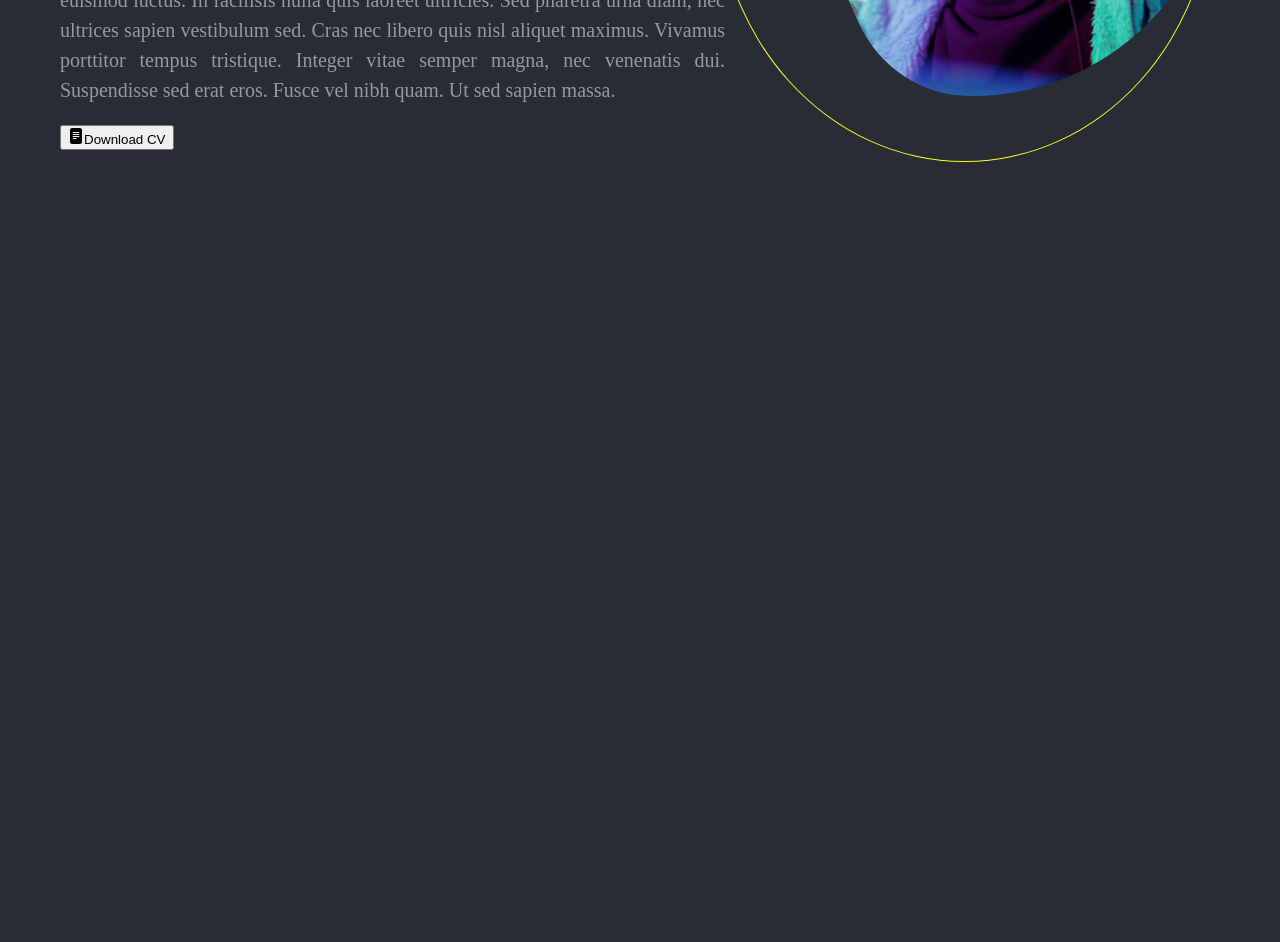
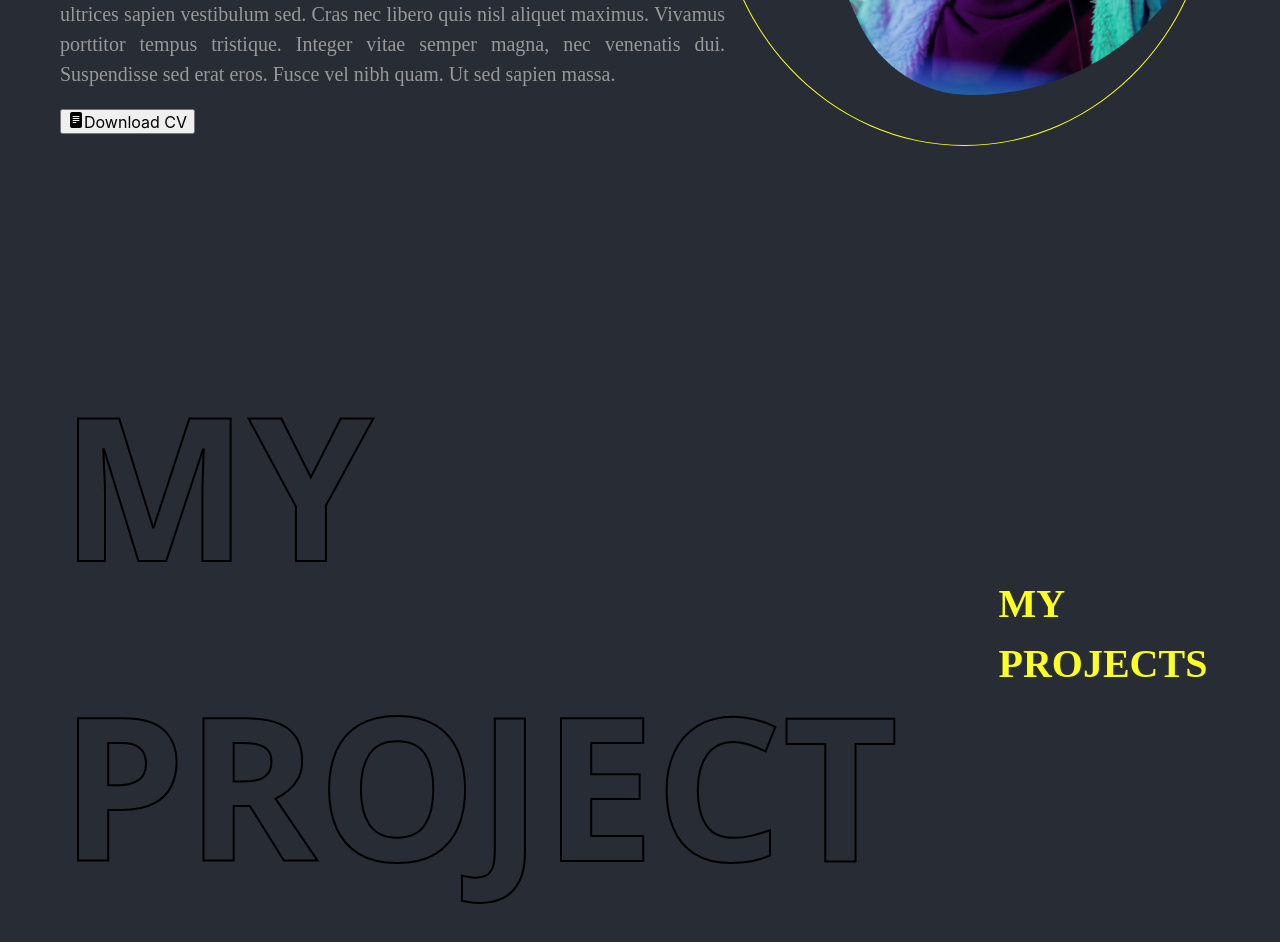
Before and after one commit to zTironz/tiron.dev, a React (Create React App) app: page / in a window 1280 px wide. Shown: the part 500-1442 px from the top of the page. Before the commit the page ends 800 px from the top, so only its background shows below. Built offline with nearby package versions, Linux system fonts and the light colour scheme.

Commit message:
projects/project components, styles

```diff
--- a/src/App.css
+++ b/src/App.css
@@ -57,7 +57,7 @@ border: 2px solid #FBFF22;
 border-radius: 5px;
 }
 
-.hero__section {
+.hero {
   display: flex;
 }
 
@@ -131,6 +131,40 @@ color: #999999;
     border: 1px solid #FBFF22;
 }
 
+.projects__title-wrapper {
+  display: flex;
+  position: relative;
+}
+
+.projects__title {
+  font-family: 'Poppins';
+font-style: normal;
+font-weight: 600;
+font-size: 40px;
+line-height: 60px;
+/* identical to box height */
+display: flex;
+align-items: center;
+text-align: justify;
+
+color: #FBFF22;
+}
+
+.projects__title-back {
+  font-family: 'Poppins';
+font-style: normal;
+font-weight: 600;
+font-size: 200px;
+line-height: 300px;
+display: flex;
+align-items: center;
+text-align: justify;
+-webkit-text-stroke: 2px black; /* width and color */
+
+font-family: sans; color: transparent;
+
+}
+
 /* @keyframes App-logo-spin {
   from {
     transform: rotate(0deg);
--- a/src/App.js
+++ b/src/App.js
@@ -1,6 +1,7 @@
 import './App.css';
 import Hero from './components/Hero';
 import Navbar from './components/Navbar';
+import Projects from './components/Projects';
 
 function App() {
   return (
@@ -8,9 +9,10 @@ function App() {
       <header className="header">
         <Navbar />
       </header>
-      <section className='hero'>
+
         <Hero />
-      </section>
+
+      <Projects />
     </div>
   );
 }
--- a/src/components/Hero.jsx
+++ b/src/components/Hero.jsx
@@ -3,7 +3,7 @@ import CV from '../images/cv.svg'
 
 const Hero = () => {
     return (
-        <div className='hero__section'>
+        <section className='hero'>
             <div>
             <h3 className='hero__text'>Hello!</h3>
             <h1 className='hero__title'>I’m <span className='hero__name'>Oleg</span></h1>
@@ -18,7 +18,7 @@ const Hero = () => {
             <img className='hero__img' src={require('../images/photo.png')} alt="hero" />
             <div className='hero__img-wrapper'></div>
             </div>
-        </div>
+        </section>
     );
 };
 
--- /dev/null
+++ b/src/components/Projects.jsx
@@ -0,0 +1,14 @@
+import React from 'react';
+
+const Projects = () => {
+    return (
+        <section className='projects'>
+            <div className='projects__title-wrapper'>
+                <h3 className='projects__title-back'>MY PROJECT</h3>
+                <h3 className='projects__title'>MY PROJECTS</h3>
+            </div>
+        </section>
+    );
+};
+
+export default Projects;
--- a/src/index.css
+++ b/src/index.css
@@ -1,3 +1,5 @@
+@import "./normalize.css";
+
 body {
   margin: 0;
   font-family: -apple-system, BlinkMacSystemFont, 'Segoe UI', 'Roboto', 'Oxygen',
```
Also changed, not shown: src/components/Project.jsx (added, +11 -0 lines), src/normalize.css (added).
